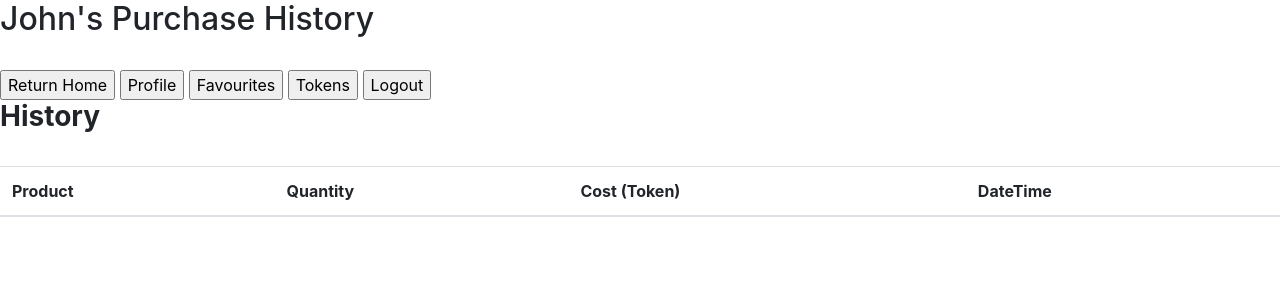
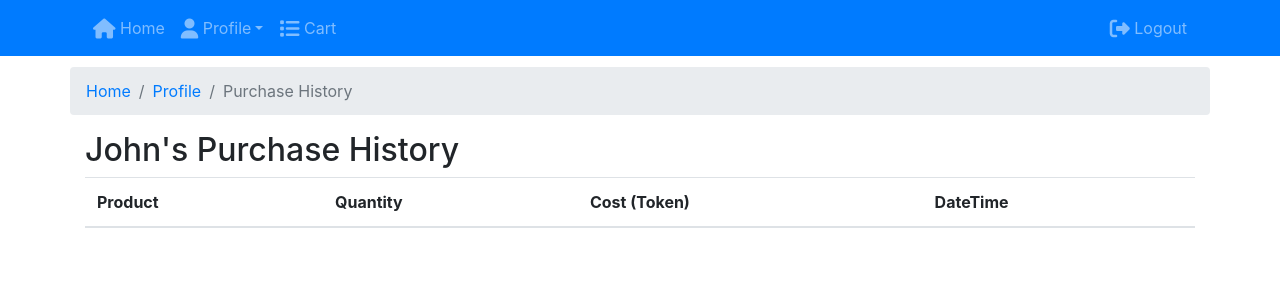
Before and after one commit to gilbert-khonstantine/OnlineTicketApp, a Flask app: template templates/history.html in a window 1280 px wide. Shown: the top 300 px of the page. Run offline with Flask 2, Linux system fonts and the light colour scheme; the template is opened without the code that fills it: values that come from a table or form of the project are taken from there, others are empty; data comes from the database, SQL or seed files in the repository; both versions use the stored data as it was after the commit; some libraries are stand-ins or nearby versions.

Commit message:
styling for purchase history and search result

```diff
--- a/app.py
+++ b/app.py
@@ -464,6 +464,8 @@ def results(word):
             return render_template('/results/'+word)
         else:
             result = search_results.get_results(search)
+            print(result)
+            print("number of results: " + str(len(result[0])))
             return render_template('results.html',
                                     word=search,
                                     text="Here are the results",
--- a/templates/history.html
+++ b/templates/history.html
@@ -5,16 +5,54 @@
 {% endblock %}
 
 {% block body %}
+<nav class="navbar navbar-dark bg-primary navbar-expand-sm fixed-top">
+    <div class="container">
+        <button class="navbar-toggler" type="button" data-toggle="collapse" data-target="#navbar">
+            <span class="navbar-toggler-icon"></span>
+        </button>
+        <div class="collapse navbar-collapse" id="navbar">
+            <ul class="navbar-nav mr-auto">
+                <li class="nav-item"><a class="nav-link" href="/home"><span class="fa fa-home fa-lg"></span>
+                        Home</a></li>
+                <li class="nav-item dropdown"><a class=" nav-link dropdown-toggle" role="button" data-toggle="dropdown"
+                        href="/profile"><span class="fa fa-user fa-lg"></span>
+                        Profile</a>
+                    <div class="dropdown-menu" aria-labelledby="navbarDropdown">
+                        <a class="dropdown-item" href="/profile">Profile</a>
+                        <div class="dropdown-divider"></div>
+                        <a class="dropdown-item" href="/favourites">Favourites</a>
+                        <a class="dropdown-item" href="/history">Purchase History</a>
+                        <a class="dropdown-item" href="/tokens">Tokens</a>
+                    </div>
+                </li>
+                <li class="nav-item"><a class="nav-link" href="/cart"><span class="fa fa-list fa-lg"></span>
+                        Cart</a>
+                </li>
+            </ul>
+            <ul class="navbar-nav ml-auto">
+                <li class="nav-item"><a class="nav-link" href="/logout"><span class="fa fa-sign-out fa-lg"></span>
+                        Logout</a></li>
+            </ul>
+        </div>
+    </div>
+</nav>
+<div class="container">
+    <div class="row">
+        <div class="col-12">
+            <h3>C</h3>
+            <hr>
+        </div>
+    </div>
+</div>
+<div class="container">
+    <div class="row">
+        <ol class="col-12 breadcrumb">
+            <li class="breadcrumb-item"><a href="/home">Home</a></li>
+            <li class="breadcrumb-item"><a href="/profile">Profile</a></li>
+            <li class="breadcrumb-item active">Purchase History</li>
+        </ol>
+    </div>
     <h2>{{ user.name }}'s Purchase History</h2>
-    <br>
-    <a href="/home"><input type="button" value="Return Home"></a>
-    <a href="/profile"><input type="button" value="Profile"></a>
-    <a href="/favourites"><input type="button" value="Favourites"></a>
-    <a href="/tokens"><input type="button" value="Tokens"></a>
-    <a href="/logout"><input type="button" value="Logout"></a>
-    <br>
-    <h3><strong>History</strong></h3>
-    <br>
     <table class="table table-hover" id="HistoryTable">
         <thead>
             <tr>
@@ -24,6 +62,7 @@
                 <th scope="col">DateTime</th>
             </tr>
         </thead>
+        {% if product[0] != None %}
         {% for row in range(len) %}
         <tr>
             <td class="c3">{{product[row]}}</td>
@@ -32,6 +71,12 @@
             <td class="c3">{{datetime[row]}}</td>
         </tr>
         {% endfor %}
+        {% endif %}
     </table>
+    {% if product[0] == None %}
+    <p class="text-center"> You have not purchase any product click <a href="/home">here</a> to explore our products
+    </p>
+    {% endif %}
 
+</div>
 {% endblock %}
```
Also changed, not shown: templates/home.html (+5 -5 lines), templates/results.html (+64 -5 lines), ticketapp.db. Lines whose indentation alone changed are shown as unchanged.
